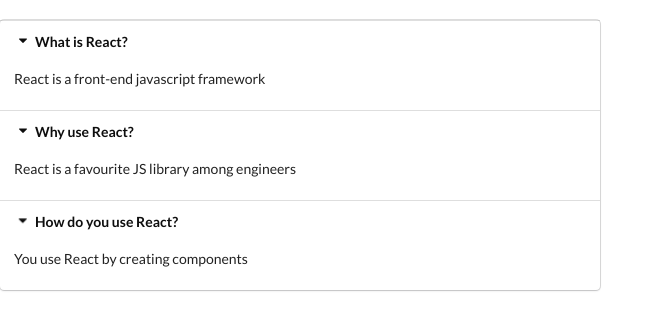
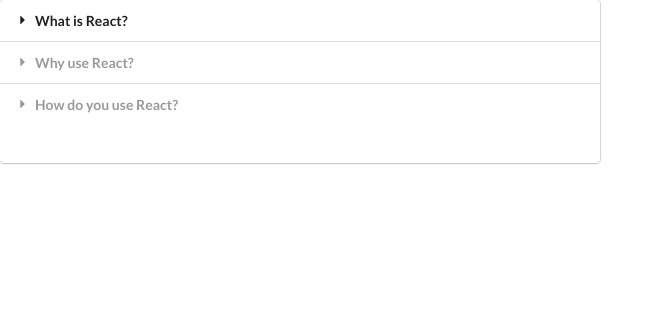
Before and after one commit to lordrichard6/reactjs_widgets, a React (Create React App) app: page / in a window 1280 px wide. Shown: the top 330 px of the page, without its empty margins (0-664 px from the left). Built offline with nearby package versions, Linux system fonts and the light colour scheme.

Commit message:
accordion finished

```diff
--- a/src/App.js
+++ b/src/App.js
@@ -19,7 +19,6 @@
 export default () => {
   return (
     <div>
-    <br/>
       <Accordion items={items} />
     </div>
   );
--- a/src/components/Accordion.js
+++ b/src/components/Accordion.js
@@ -1,25 +1,32 @@
-import React from "react";
+import React, { useState } from "react";
 
 const Accordion = ({ items }) => {
-  const renderedItems = items.map(item => {
+  const [activeIndex, setActiveIndex] = useState(null);
+
+  const onTitleClick = (index) => {
+    setActiveIndex(index);
+  };
+
+  const renderedItems = items.map((item, index) => {
+    const active = index === activeIndex ? 'active' : '';
+
     return (
-      <div key={item.title} >
-        <div className="title active">
+      <React.Fragment key={item.title}>
+        <div className={`title ${active}`} onClick={() => onTitleClick(index)}>
           <i className="dropdown icon"></i>
           {item.title}
         </div>
-        <div className="content active">
+        <div className={`content ${active}`}>
           <p>{item.content}</p>
         </div>
-      </div>
-    )
-  })
+      </React.Fragment>
+    );
+  });
 
-  return (
-    <div className="ui styled accordion">
-      {renderedItems}
-    </div>
-  )
+  return <div className="ui styled accordion">
+    {renderedItems}
+    <h1>{activeIndex}</h1>
+  </div>;
 };
 
 export default Accordion;
```
Also changed, not shown: 1 other file (tests, documents, lock files or other folders).
